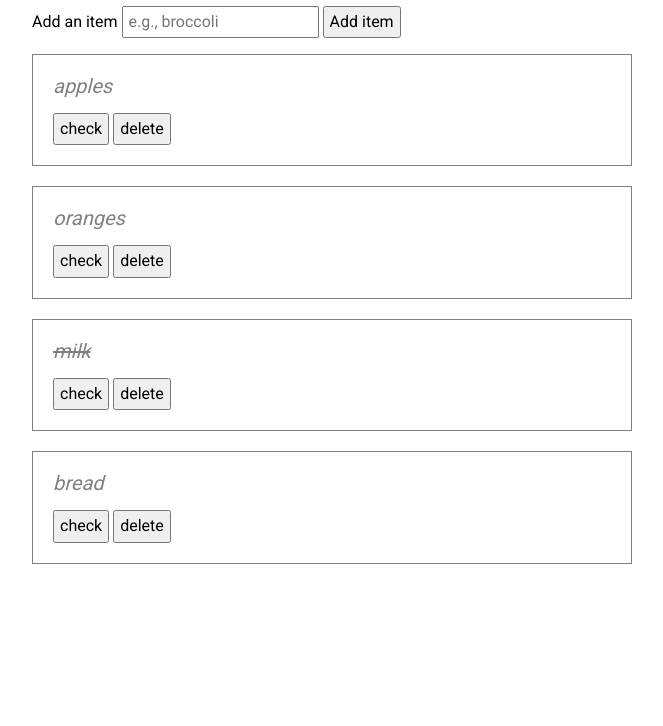
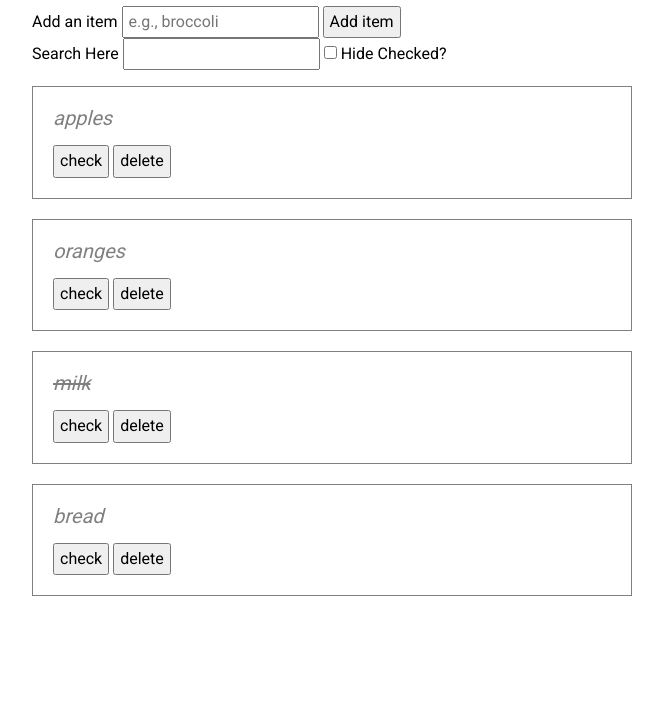
Before and after one commit to thinkful-ei21/shopping-solo-giovanni, a plain HTML site: page index.html in a window 1280 px wide. Shown: the part 74-800 px from the top of the page, without its empty margins (308-971 px from the left). Drawn offline with nearby package versions, Linux system fonts and the light colour scheme.

Commit message:
added item display filters

```diff
--- a/index.html
+++ b/index.html
@@ -16,6 +16,15 @@
             <input type="text" name="shopping-list-entry" class="js-shopping-list-entry" placeholder="e.g., broccoli">
             <button type="submit">Add item</button>
         </form>
+        <form id="item-filter-form">
+            <label for="item-filter-form">Search Here</label>
+            <input type="text" id= "search-field">
+            <label class="switch hide-checked-checkbox">
+                <input type="checkbox">
+                <span class="slider">Hide Checked?</span>
+              </label>
+
+        </form>
         <ul class="shopping-list js-shopping-list">
         </ul>
     </div>
--- a/index.js
+++ b/index.js
@@ -1,17 +1,18 @@
 'use strict';
 
 const STORE = [
-  {name: "apples", checked: false},
-  {name: "oranges", checked: false},
-  {name: "milk", checked: true},
-  {name: "bread", checked: false}
+  {name: 'init', hideChecked: false, searchString: ''},
+  {name: 'apples', checked: false},
+  {name: 'oranges', checked: false},
+  {name: 'milk', checked: true},
+  {name: 'bread', checked: false}
 ];
 
 
 function generateItemElement(item, itemIndex, template) {
-  return `
+  return item === null ? '' : `
     <li class="js-item-index-element" data-item-index="${itemIndex}">
-      <span class="shopping-item js-shopping-item ${item.checked ? "shopping-item__checked" : ''}">${item.name}</span>
+      <span class="shopping-item js-shopping-item ${item.checked ? 'shopping-item__checked' : ''}">${item.name}</span>
       <div class="shopping-item-controls">
         <button class="shopping-item-toggle js-item-toggle">
             <span class="button-label">check</span>
@@ -25,18 +26,36 @@ function generateItemElement(item, itemIndex, template) {
 
 
 function generateShoppingItemsString(shoppingList) {
-  console.log("Generating shopping list element");
+  console.log('Generating shopping list element');
 
   const items = shoppingList.map((item, index) => generateItemElement(item, index));
+  return items.join('');
+}
 
-  return items.join("");
+function filterHidden(array){
+
+  function hideChecked(item){
+    return STORE[0].hideChecked === false || item.checked === false ? item : null  ;
+  }
+
+  function hideBySearch(item){
+    let nameString = '';
+    try{nameString = item.name;}
+    catch(err){console.log(err)}
+    return nameString.includes(STORE[0].searchString) && nameString !== 'init' ? item : null;
+  }
+
+
+  return array.map(hideChecked).map(hideBySearch);
+
 }
 
 
 function renderShoppingList() {
   // render the shopping list in the DOM
   console.log('`renderShoppingList` ran');
-  const shoppingListItemsString = generateShoppingItemsString(STORE);
+  const displayed = filterHidden(STORE)
+  const shoppingListItemsString = generateShoppingItemsString(displayed);
 
   // insert that HTML into the DOM
   $('.js-shopping-list').html(shoppingListItemsString);
@@ -60,7 +79,7 @@ function handleNewItemSubmit() {
 }
 
 function toggleCheckedForListItem(itemIndex) {
-  console.log("Toggling checked property for item at index " + itemIndex);
+  console.log('Toggling checked property for item at index ' + itemIndex);
   STORE[itemIndex].checked = !STORE[itemIndex].checked;
 }
 
@@ -73,7 +92,7 @@ function getItemIndexFromElement(item) {
 }
 
 function handleItemCheckClicked() {
-  $('.js-shopping-list').on('click', `.js-item-toggle`, event => {
+  $('.js-shopping-list').on('click', '.js-item-toggle', event => {
     console.log('`handleItemCheckClicked` ran');
     const itemIndex = getItemIndexFromElement(event.currentTarget);
     toggleCheckedForListItem(itemIndex);
@@ -81,9 +100,24 @@ function handleItemCheckClicked() {
   });
 }
 
+function handleHideCheckedClicked(){
+  $('#item-filter-form').on('change', '.hide-checked-checkbox' , event => {
+    //     console.log('checking')
+    STORE[0].hideChecked = !STORE[0].hideChecked;
+    renderShoppingList();
+  });
+}
+
+function handleSearchTermChanged(){
+  $('#item-filter-form').on('keyup', event => {
+    console.log('searching for', $('#search-field').val() );
+    STORE[0].searchString = $('#search-field').val();
+    renderShoppingList();
+  });
+}
 
 function handleDeleteItemClicked() {
-  $('.js-shopping-list').on('click', `.js-item-delete`, event => {
+  $('.js-shopping-list').on('click', '.js-item-delete', event => {
     console.log('`handleItemDeleteClicked` ran');
     const itemIndex = getItemIndexFromElement(event.currentTarget);
     STORE.splice(itemIndex,1);
@@ -105,6 +139,8 @@ function handleShoppingList() {
   handleNewItemSubmit();
   handleItemCheckClicked();
   handleDeleteItemClicked();
+  handleHideCheckedClicked();
+  handleSearchTermChanged();
 }
 
 // when the page loads, call `handleShoppingList`
```
